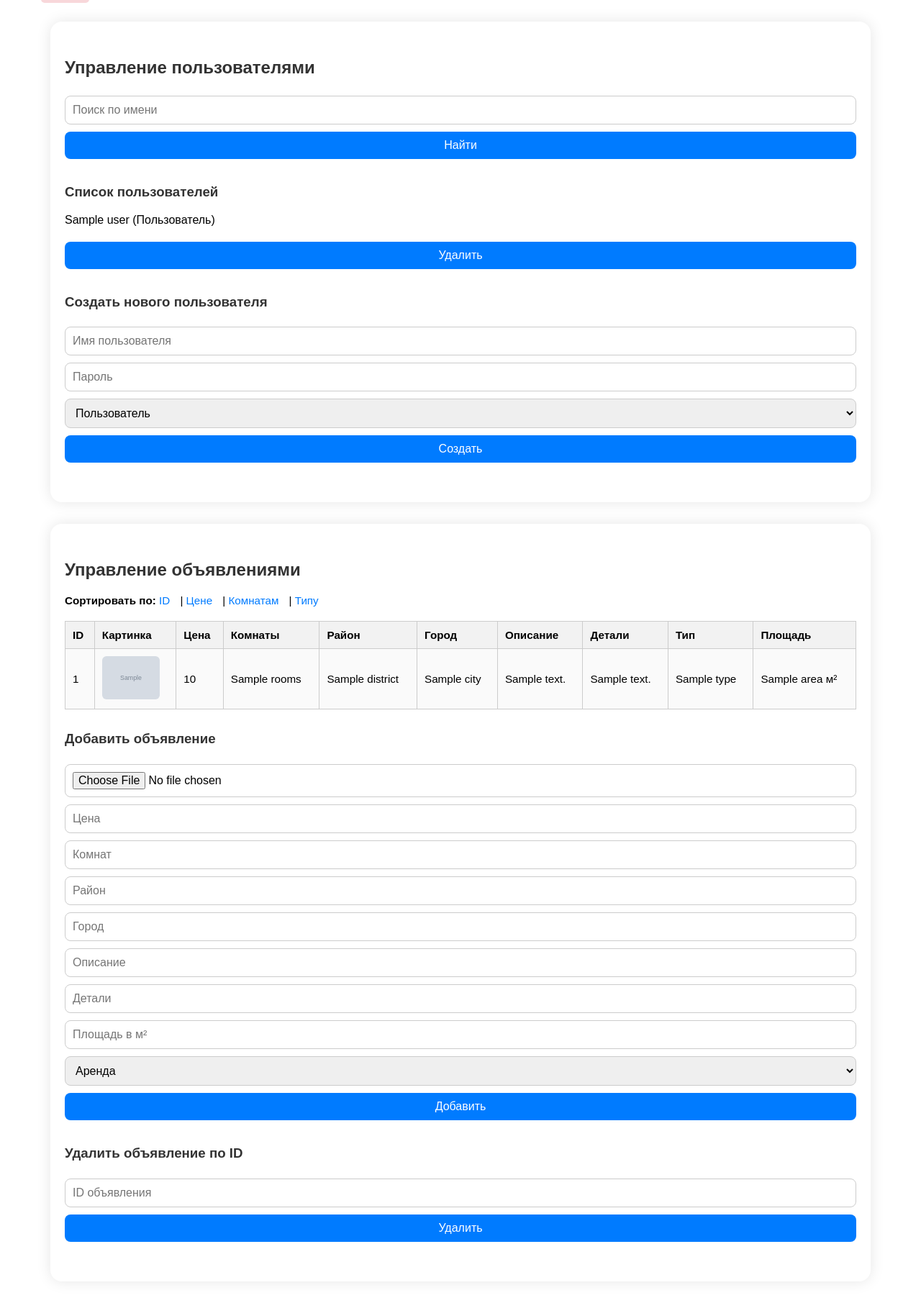
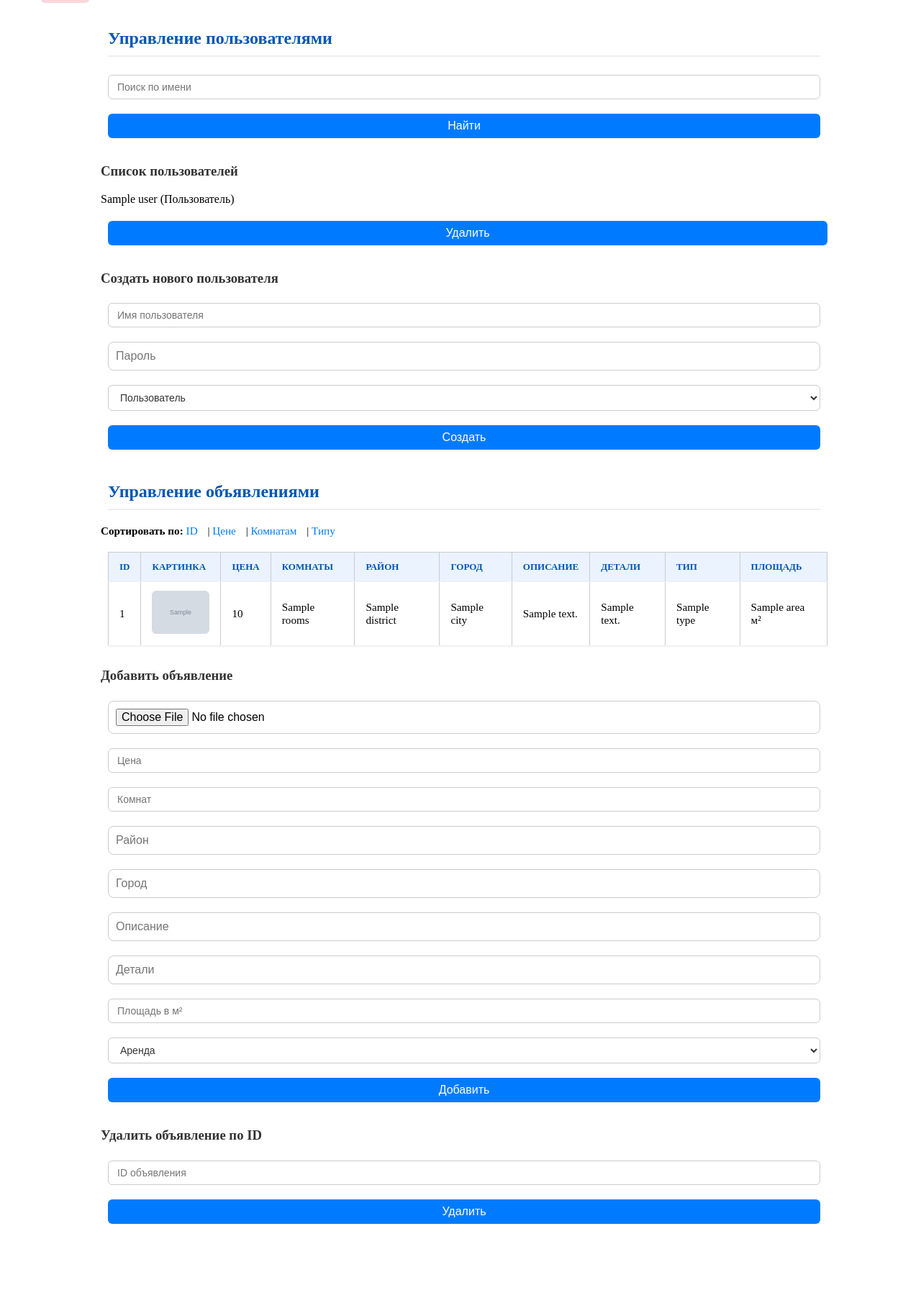
Before and after one commit to HeG0k/HouseRentingSite, a Flask app: template templates/admin.html in a window 1280 px wide. Shown: the part 26-1837 px from the top of the page at 72% size. After the commit the page ends 1727 px from the top, so only its background shows below. Run offline with Flask 3, Linux system fonts and the light colour scheme; the template is opened without the code that fills it: most values are stand-ins (such as "Sample title", 1, 10 or a date in 2020); grey boxes marked "Sample" are stand-in pictures.

Commit message:
fix: изменение стилей администратора

```diff
--- a/static/admin.css
+++ b/static/admin.css
@@ -1,3 +1,4 @@
+<<<<<<< Updated upstream
 .container {
     max-width: 1100px;
     margin: 30px auto;
@@ -117,3 +118,96 @@
     background-color: #f1f8e9;
     color: #33691e;
 }
+=======
+body {
+    font-family: -apple-system, BlinkMacSystemFont, 'Segoe UI', Roboto, sans-serif;
+    background-color: #f9f9f9;
+    color: #333;
+    margin: 0;
+    padding: 0;
+}
+
+.container {
+    max-width: 1000px;
+    margin: 40px auto;
+    padding: 0 40px;
+}
+
+h1, h2 {
+    color: #0056b3;
+    font-weight: 600;
+    border-bottom: 2px solid #eee;
+    padding-bottom: 10px;
+    margin-bottom: 20px;
+    margin-left: 10px;
+}
+
+form {
+    margin: 0 0 20px 10px;
+    display: flex;
+    flex-wrap: wrap;
+    gap: 10px;
+    align-items: center;
+}
+
+form input[type="text"],
+form input[type="number"],
+form select {
+    padding: 8px 12px;
+    border-radius: 6px;
+    border: 1px solid #ccc;
+    font-size: 14px;
+    background-color: #fff;
+    color: #333;
+}
+
+form button {
+    padding: 8px 16px;
+    border: none;
+    border-radius: 6px;
+    background-color: #007BFF;
+    color: #fff;
+    font-weight: 500;
+    cursor: pointer;
+    transition: background 0.2s;
+}
+
+form button:hover {
+    background-color: #0056b3;
+}
+
+table {
+    width: 100%;
+    border-collapse: collapse;
+    background-color: #fff;
+    box-shadow: 0 1px 3px rgba(0,0,0,0.05);
+    margin-left: 10px;
+}
+
+table th, table td {
+    padding: 12px 15px;
+    text-align: left;
+    border-bottom: 1px solid #eee;
+}
+
+table th {
+    background-color: #eaf3ff;
+    color: #0056b3;
+    font-weight: 600;
+    text-transform: uppercase;
+    font-size: 13px;
+}
+
+table tr:hover {
+    background-color: #f6f9fc;
+}
+
+td form button {
+    background-color: #dc3545;
+}
+
+td form button:hover {
+    background-color: #a71d2a;
+}
+
+>>>>>>> Stashed changes
```
